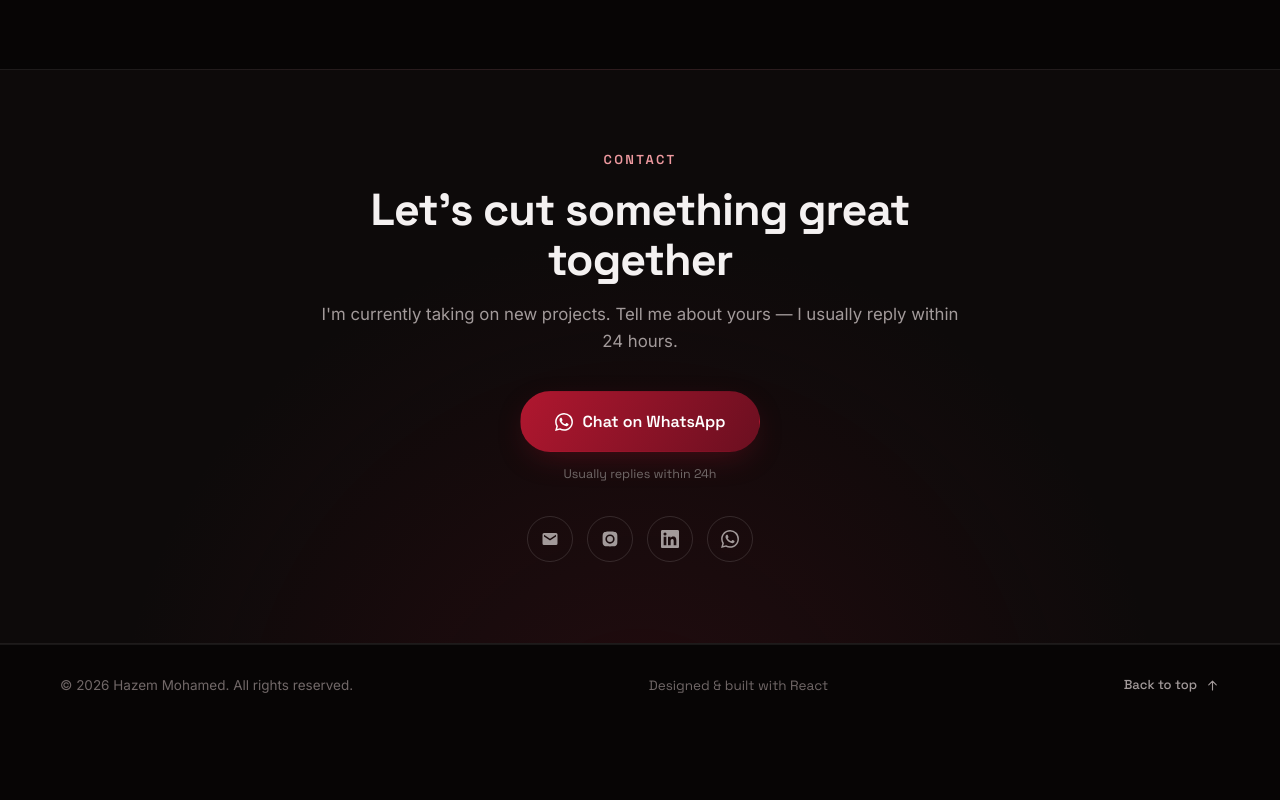
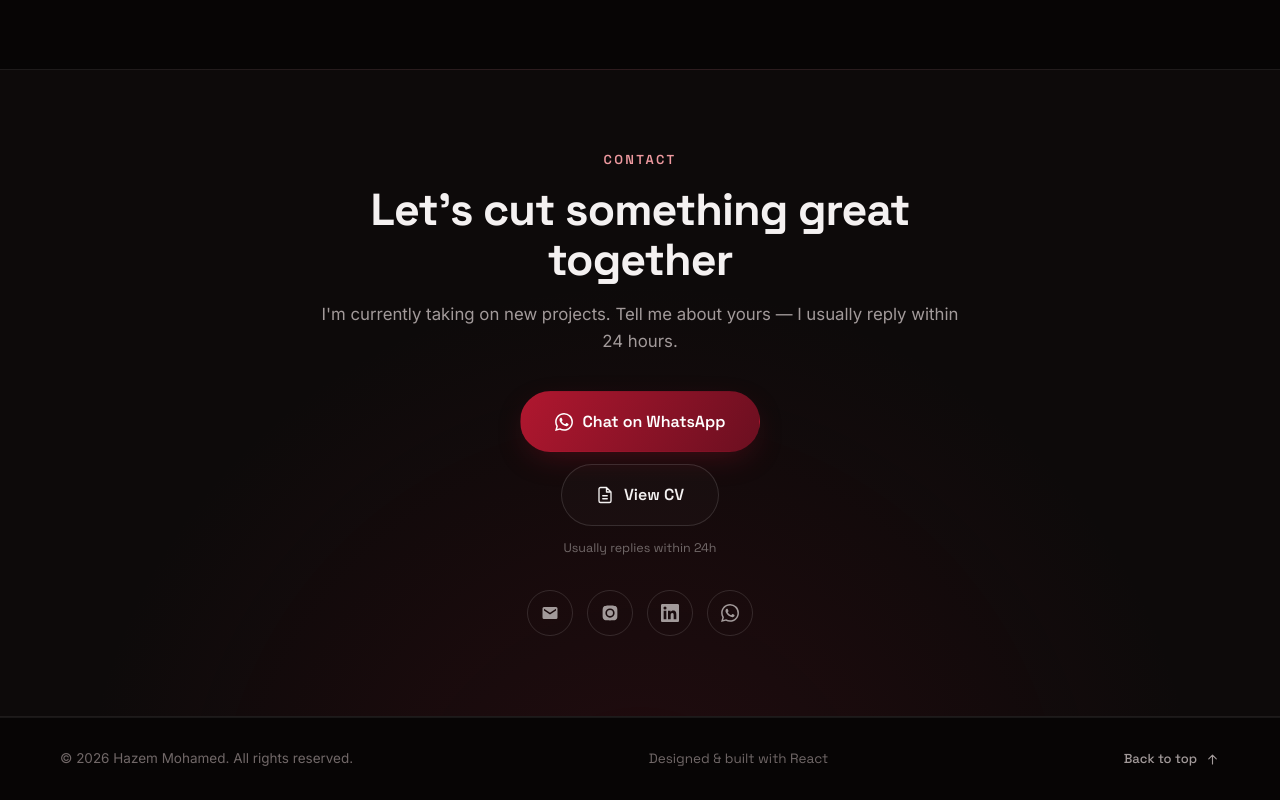
Before and after one commit to hazem7mmohammed-hash/hazem7mmohammed-hash.github.io, a React (Vite) app: page / in a window 1280 px wide. Shown: the part 2791-3591 px from the top of the page. Before the commit the page ends 3517 px from the top, so only its background shows below. Built offline with nearby package versions, Linux system fonts and the light colour scheme; no server answers.

Commit message:
Add CV view button and upload CV PDF

```diff
--- a/src/components/Contact.tsx
+++ b/src/components/Contact.tsx
@@ -1,7 +1,7 @@
-import { PROFILE } from '../content'
+import { PROFILE, asset } from '../content'
 import { useI18n } from '../i18n'
 import { Reveal } from './Reveal'
-import { IconInstagram, IconLinkedin, IconMail, IconWhatsapp } from './icons'
+import { IconDocument, IconInstagram, IconLinkedin, IconMail, IconWhatsapp } from './icons'
 
 const SOCIALS = [
   { name: 'Email', href: `mailto:${PROFILE.email}`, Icon: IconMail },
@@ -33,6 +33,10 @@ export function Contact() {
               <IconWhatsapp size={18} />
               {t('contact.whatsapp')}
             </a>
+            <a href={asset('cv/Hazem_MohamedCV.pdf')} target="_blank" rel="noreferrer" className="btn btn--ghost btn--lg">
+              <IconDocument size={18} />
+              {t('contact.viewCv')}
+            </a>
             <p className="contact__response">{t('contact.response')}</p>
           </div>
 
--- a/src/components/icons.tsx
+++ b/src/components/icons.tsx
@@ -67,6 +67,22 @@ export function IconArrowUp({ size = 16 }: IconProps) {
   )
 }
 
+export function IconDownload({ size = 18 }: IconProps) {
+  return (
+    <svg {...baseProps(size)}>
+      <path d="M12 3v12m0 0 5-5m-5 5-5-5M4 19h16" stroke="currentColor" strokeWidth="1.8" fill="none" strokeLinecap="round" strokeLinejoin="round" />
+    </svg>
+  )
+}
+
+export function IconDocument({ size = 18 }: IconProps) {
+  return (
+    <svg {...baseProps(size)}>
+      <path d="M14 2H6a2 2 0 0 0-2 2v16a2 2 0 0 0 2 2h12a2 2 0 0 0 2-2V8l-6-6Zm0 0v6h6M9 13h6m-6 4h6" stroke="currentColor" strokeWidth="1.8" fill="none" strokeLinecap="round" strokeLinejoin="round" />
+    </svg>
+  )
+}
+
 export function IconMail({ size = 18 }: IconProps) {
   return (
     <svg {...baseProps(size)}>
--- a/src/content.ts
+++ b/src/content.ts
@@ -91,6 +91,7 @@ export type Dict = {
   'contact.title': string
   'contact.subtitle': string
   'contact.whatsapp': string
+  'contact.viewCv': string
   'contact.response': string
   'footer.rights': string
   'footer.built': string
@@ -177,6 +178,7 @@ export const translations: Record<Lang, Dict> = {
     'contact.subtitle':
       "I'm currently taking on new projects. Tell me about yours — I usually reply within 24 hours.",
     'contact.whatsapp': 'Chat on WhatsApp',
+    'contact.viewCv': 'View CV',
     'contact.response': 'Usually replies within 24h',
     'footer.rights': 'All rights reserved.',
     'footer.built': 'Designed & built with React',
@@ -261,6 +263,7 @@ export const translations: Record<Lang, Dict> = {
     'contact.title': 'لنصنع شيئًا رائعًا معًا',
     'contact.subtitle': 'أستقبل حاليًا مشاريع جديدة. أخبرني عن مشروعك — أرد عادةً خلال 24 ساعة.',
     'contact.whatsapp': 'تواصل عبر واتساب',
+    'contact.viewCv': 'عرض السيرة الذاتية',
     'contact.response': 'أرد عادةً خلال 24 ساعة',
     'footer.rights': 'جميع الحقوق محفوظة.',
     'footer.built': 'صُمم وبُني بـ React',
```
Also changed, not shown: 1 other file (tests, documents, lock files or other folders).
